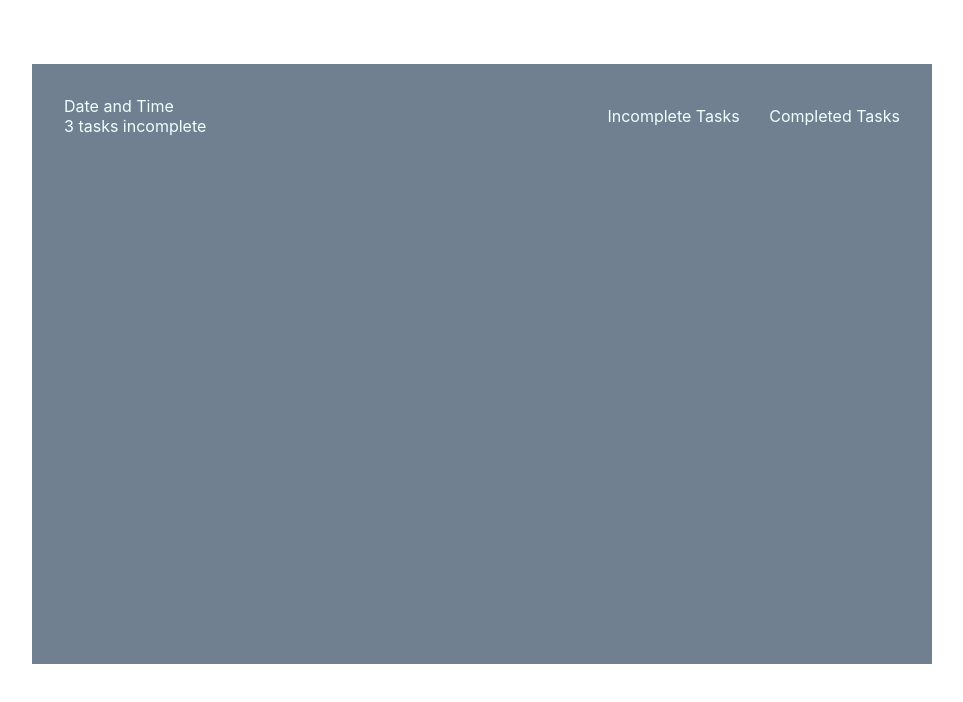
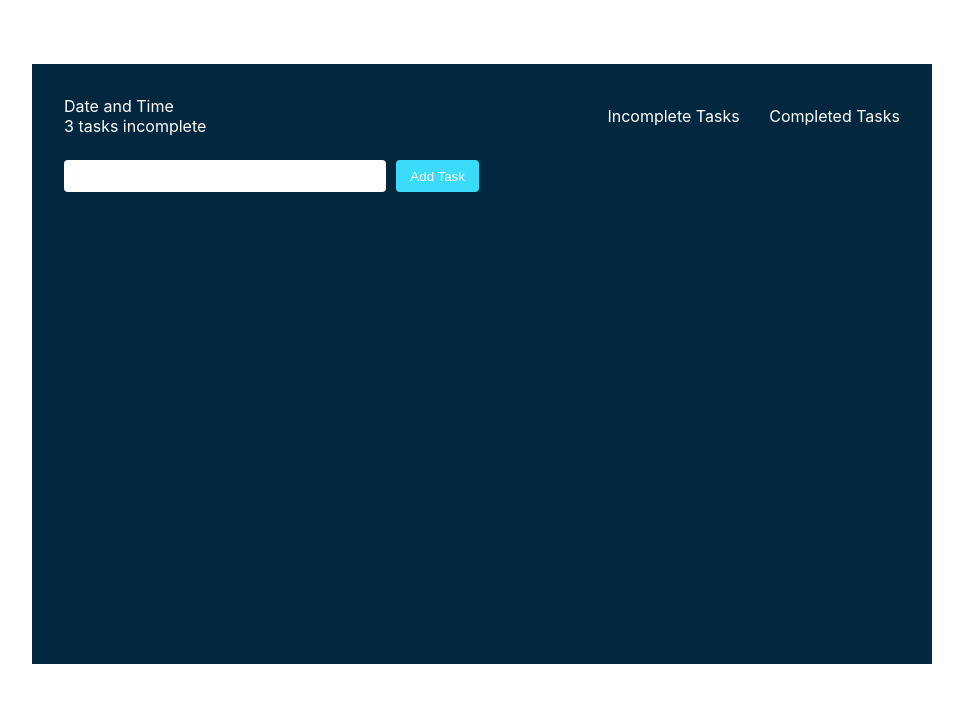
Before and after one commit to mohammadkhizerkhan/React-TODO, a React (Create React App) app in the folder my-app/: page / in a window 1280 px wide. Shown: the top 702 px of the page, without its empty margins (158-1121 px from the left). Built offline with nearby package versions, Linux system fonts and the light colour scheme.

Commit message:
added addTask component

```diff
--- a/my-app/src/App.css
+++ b/my-app/src/App.css
@@ -5,6 +5,10 @@
   list-style: none;
 }
 
+:root{
+  --primary-color:#3adaf9;
+  --secondary-color:#03273f;
+}
 
 .App {
   width: 100%;
@@ -12,8 +16,8 @@
   height: 600px;
   margin: 5% auto;
   padding: 2rem;
-  background-color: slategray;
-  color:azure;
+  background-color: var(--secondary-color);
+  color:white;
 }
 
 .navbar{
@@ -37,3 +41,30 @@
 .nav-tasks li{
   cursor: pointer;
 }
+.nav-tasks li:hover{
+  color: var(--primary-color);
+}
+
+
+.AddTask{
+  width: 50%;
+  margin-top:1.5rem;
+}
+
+.input{
+width: 77%;
+height: 2rem;
+padding: 9px;
+margin-right: 10px;
+border: none;
+border-radius: 4px;
+}
+.addBtn{
+  width: 20%;
+  height: 2rem;
+  border: none;
+  border-radius: 4px;
+  background-color: var(--primary-color);
+  color: white;
+  cursor: pointer;
+}
--- a/my-app/src/App.js
+++ b/my-app/src/App.js
@@ -1,4 +1,5 @@
 import './App.css';
+import AddTask from './components/AddTask';
 import Header from './components/Header';
 
 
@@ -6,6 +7,7 @@ function App() {
   return (
     <div className="App">
         <Header />
+        <AddTask />
     </div>
   );
 }
--- /dev/null
+++ b/my-app/src/components/AddTask.js
@@ -0,0 +1,14 @@
+import React from 'react'
+
+function AddTask() {
+    return (
+        <div className='AddTask'>
+            <form action="">
+                <input type="text" className='input'/>
+                <button className="addBtn">Add Task</button>
+            </form>
+        </div>
+    )
+}
+
+export default AddTask
```
